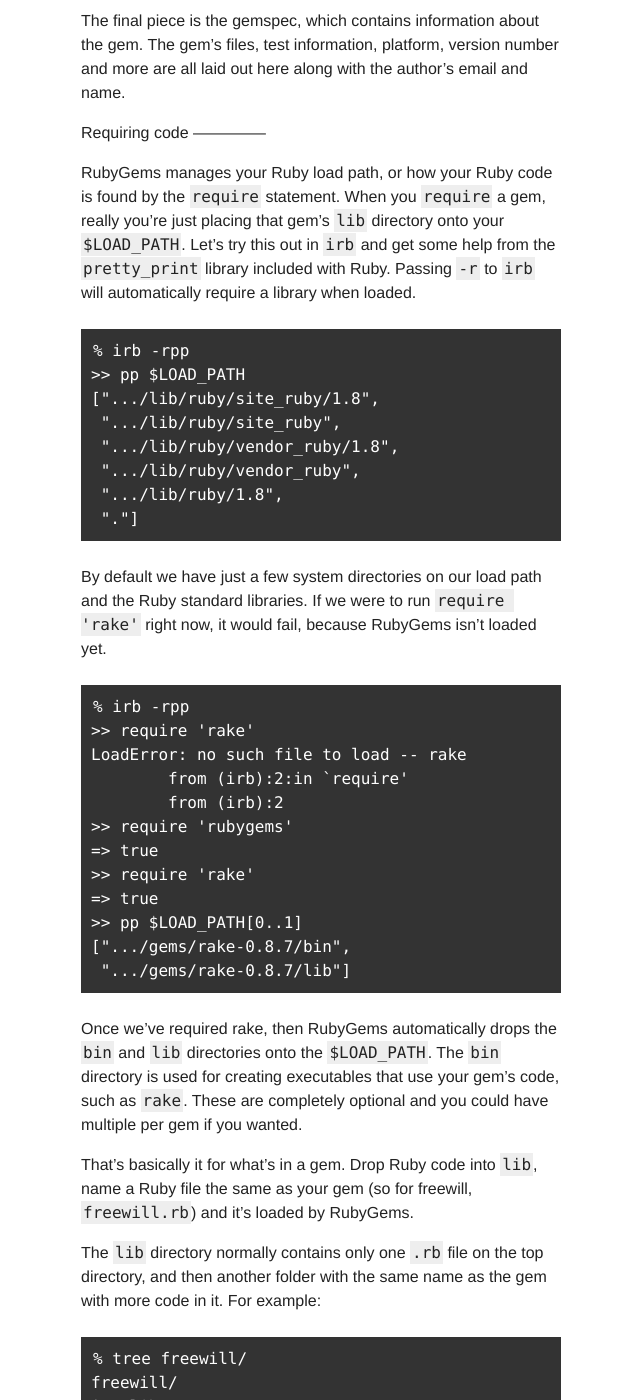
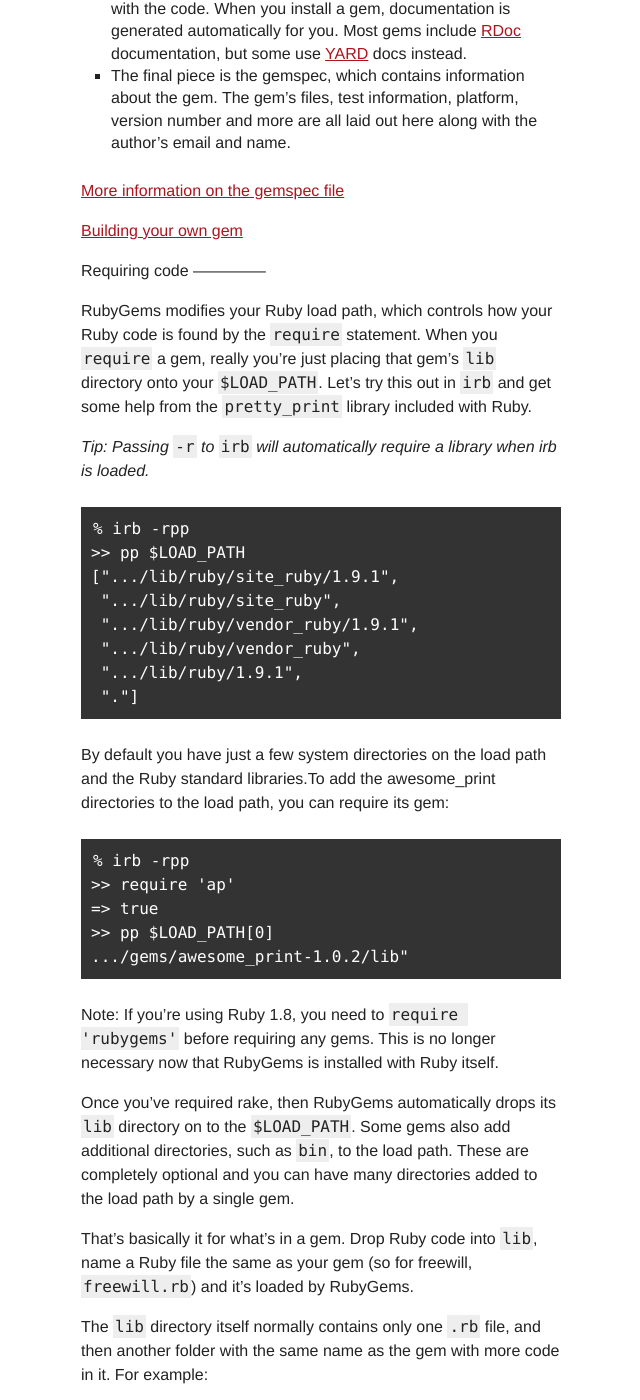
Before and after one commit to radar/guides, a Jekyll site: the page built from what-is-a-gem.md, in a window 1280 px wide and 1400 px high, scrolled down 1788 px. Shown: the whole window, without its empty margins (319-959 px from the left). Built offline with Jekyll 4.4.1, drawn with Linux system fonts in a browser that asks for light colours; some of the changed text lies outside the part shown.

Commit message:
Editing pass over 'What is a Gem'

```diff
--- a/what-is-a-gem.md
+++ b/what-is-a-gem.md
@@ -28,13 +28,14 @@ and `mswin32` (like [sqlite-ruby](http://rubygems.org/gems/sqlite-ruby/versions/
 
 Gems can be used to extend or modify functionality within a Ruby application.
 Commonly, they're used to split out reusable functionality that others can use
-in their applications as well. Many gems also provide command line utilities
-to help automate tasks and speed up workflows. As of Ruby 1.9.2, RubyGems is
-now included when you install the programming language, so gems are both
-ubiquitous and extremely useful.
+in their applications as well. Some gems also provide command line utilities
+to help automate tasks and speed up your work. As of Ruby 1.9.2, RubyGems is
+included when you install the programming language, so gems are both
+ubiquitous and extremely useful. If you're using an earlier version of Ruby, it's simple
+to install RubyGems as an addon.
 
-For information installing RubyGems, please visit the
-[Downloads](http://rubygems.org/pages/download) page.
+For information on installing or upgrading RubyGems, please visit the
+RubyGems.org [download](http://rubygems.org/pages/download) page.
 
 <a id="structure"> </a>
 Structure of a Gem
@@ -60,68 +61,71 @@ Each gem follows the same standard structure of code organization:
     |-- Rakefile
     `-- freewill.gemspec
 
-Here, we see the 3 major components: code, in the `lib` directory, hopefully
-along with some tests as well. Tests appear in `test` or `spec`, depending on
-the test framework used. A gem usually has a `Rakefile`, which the
-[rake](http://rake.rubyforge.org/) program uses to help automate running tests,
-generating code, and more. This gem also includes an executable file in the
-`bin` directory, which will be loaded onto your `PATH` once installed.
+Here, you can see the major components of a gem:
 
-Documentation is usually included in the `README` and inline with the code. When
+* The `lib` directory contains the code for the gem
+* The `test` or `spec` directory contains tests, depending on which test framework the developer uses
+* A gem usually has a `Rakefile`, which the
+[rake](http://rake.rubyforge.org/) program uses to automate tests,
+generate code, and perform other tasks.
+* This gem also includes an executable file in the
+`bin` directory, which will be loaded into the user's your `PATH` when the gem is installed.
+* Documentation is usually included in the `README` and inline with the code. When
 you install a gem, documentation is generated automatically for you. Most gems
-include [RDoc](http://rdoc.sourceforge.net/doc/) documentation, but
-[YARD](http://yardoc.org/) docs are also nice as well.
-
-The final piece is the gemspec, which contains information about the gem. The
+include [RDoc](http://rdoc.sourceforge.net/doc/) documentation, but some use
+[YARD](http://yardoc.org/) docs instead.
+* The final piece is the gemspec, which contains information about the gem. The
 gem's files, test information, platform, version number and more are all laid
 out here along with the author's email and name.
+
+[More information on the gemspec file](/specification-reference/)
+
+[Building your own gem](/make-your-own-gem/)
 
 <a id="requiring"> </a>
 Requiring code
 --------------
 
-RubyGems manages your Ruby load path, or how your Ruby code is found
+RubyGems modifies your Ruby load path, which controls how your Ruby code is found
 by the `require` statement. When you `require` a gem, really you’re just placing
 that gem’s `lib` directory onto your `$LOAD_PATH`. Let’s try this out in `irb` and get
-some help from the `pretty_print` library included with Ruby. Passing `-r` to
-`irb` will automatically require a library when loaded.
+some help from the `pretty_print` library included with Ruby.
+
+*Tip: Passing `-r` to
+`irb` will automatically require a library when irb is loaded.*
 
     % irb -rpp
     >> pp $LOAD_PATH
-    [".../lib/ruby/site_ruby/1.8",
+    [".../lib/ruby/site_ruby/1.9.1",
      ".../lib/ruby/site_ruby",
-     ".../lib/ruby/vendor_ruby/1.8",
+     ".../lib/ruby/vendor_ruby/1.9.1",
      ".../lib/ruby/vendor_ruby",
-     ".../lib/ruby/1.8",
+     ".../lib/ruby/1.9.1",
      "."]
 
-By default we have just a few system directories on our load path and the Ruby
-standard libraries. If we were to run `require 'rake'` right now, it would fail,
-because RubyGems isn’t loaded yet.
+By default you have just a few system directories on the load path and the Ruby
+standard libraries.To add the awesome_print directories to the load path, you can require its gem:
 
     % irb -rpp
-    >> require 'rake'
-    LoadError: no such file to load -- rake
-            from (irb):2:in `require'
-            from (irb):2
-    >> require 'rubygems'
+    >> require 'ap'
     => true
-    >> require 'rake'
-    => true
-    >> pp $LOAD_PATH[0..1]
-    [".../gems/rake-0.8.7/bin",
-     ".../gems/rake-0.8.7/lib"]
+    >> pp $LOAD_PATH[0]
+    .../gems/awesome_print-1.0.2/lib"
 
-Once we’ve required rake, then RubyGems automatically drops the `bin` and
-`lib` directories onto the `$LOAD_PATH`. The `bin` directory is used for
-creating executables that use your gem’s code, such as `rake`. These are
-completely optional and you could have multiple per gem if you wanted.
+Note: If you're using Ruby 1.8, you need to `require 'rubygems'` before requiring any gems. This is no longer necessary now that
+RubyGems is installed with Ruby itself.
+
+Once you’ve required rake, then RubyGems automatically drops its
+`lib` directory on to the `$LOAD_PATH`. Some gems also add additional directories,
+such as `bin`, to the load path. These are
+completely optional and you can have many directories added to the load path by
+a single gem.
 
 That’s basically it for what’s in a gem. Drop Ruby code into `lib`, name a
 Ruby file the same as your gem (so for freewill, `freewill.rb`) and it’s loaded
 by RubyGems.
 
-The `lib` directory normally contains only one `.rb` file on the top directory,
+The `lib` directory itself normally contains only one `.rb` file,
 and then another folder with the same name as the gem with more code in it. For
 example:
 
@@ -143,9 +147,9 @@ The Gemspec
 
 Your application, your gem's users, and you 6 months from now need to know who
 wrote a gem, when, and what it does. The gemspec tells you this information and
-is your guide to understanding what a gem contains for you.
+is your guide to understanding what a gem contains.
 
-Here's an example of one. The next tutorial covers [how to make a
+Here's an example of a gemspec file. You can learn more in [how to make a
 gem](/make-your-own-gem).
 
     % cat freewill.gemspec
@@ -162,7 +166,7 @@ gem](/make-your-own-gem).
     end
 
 For more information on the gemspec, please check out the full [Specification
-Reference](http://guides.rubygems.org/specification-reference) which goes over
+Reference](/specification-reference) which goes over
 each metadata field in detail.
 
 Credits
```
Also changed, not shown: other parts of what-is-a-gem.md (+3 -3 lines).
